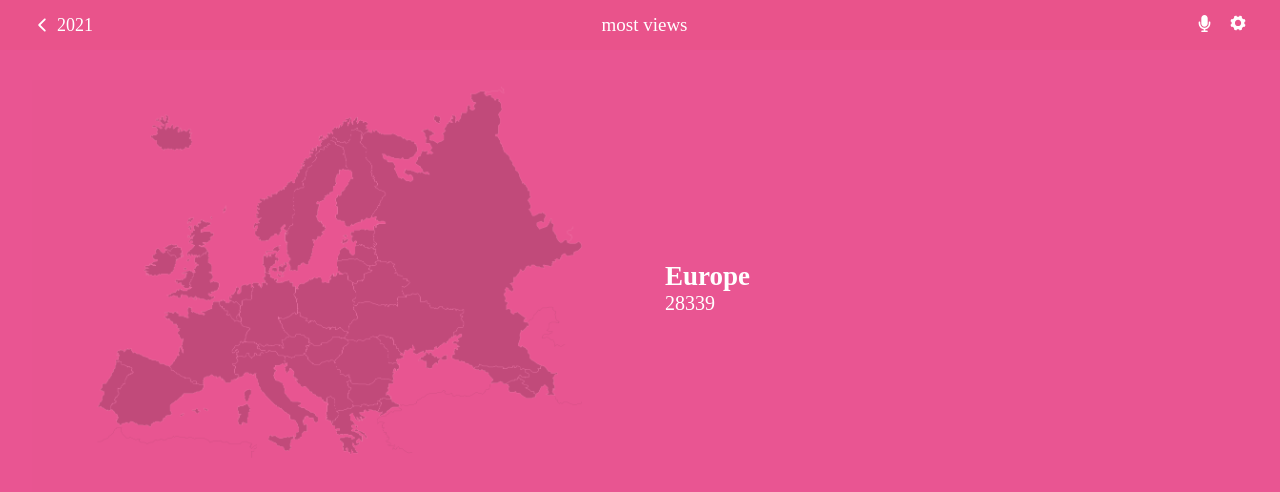
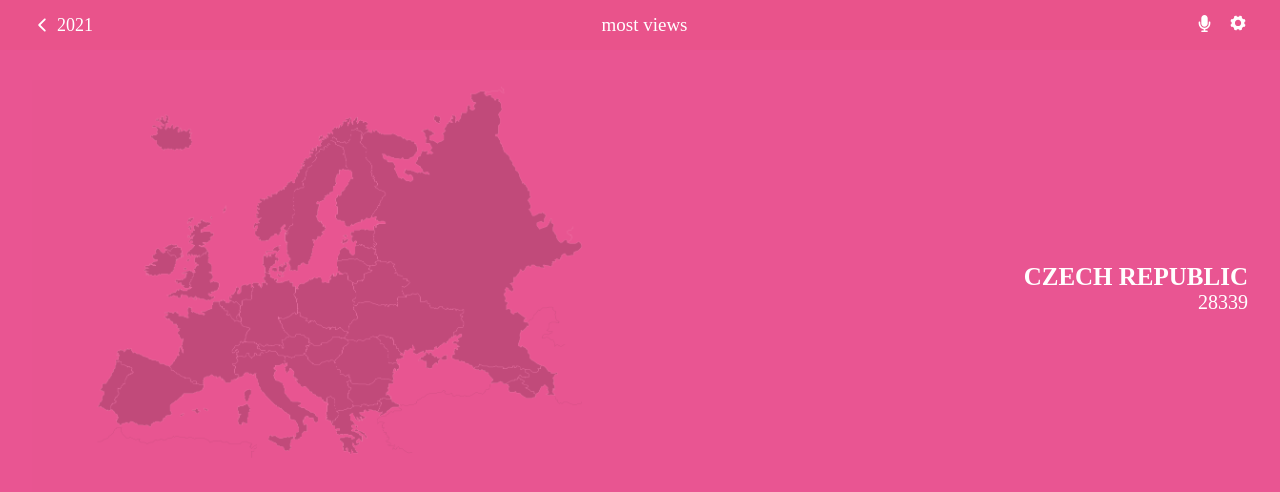
Before and after one commit to moise10r/covid_19_app, a React (Create React App) app: page /detail in a window 1280 px wide. Shown: the top 492 px of the page. Built offline with nearby package versions, Linux system fonts and the light colour scheme.

Commit message:
Add country section style

```diff
--- a/src/component/features/DetailPage/detail.jsx
+++ b/src/component/features/DetailPage/detail.jsx
@@ -1,12 +1,13 @@
 import React from 'react';
 import TopBar from '../../common/jsx/TopBar/topBar';
 import continentMap from '../HomePage/europ_map.png';
+import './detail.scss';
 
 const Detail = () => (
   <>
     <TopBar />
-    <div className="main-home-section">
-      <div className="main-home-wrapper">
+    <div className="main-detail-section">
+      <div className="main-detail-wrapper">
         <div className="continent-container">
           <div className="left-container">
             <div className="img-wrapper">
@@ -16,7 +17,7 @@ const Detail = () => (
           </div>
           <div className="right-container">
             <div className="content-wrapper">
-              <h1>Europe</h1>
+              <h1>CZECH REPUBLIC</h1>
               <span>28339</span>
             </div>
           </div>
--- /dev/null
+++ b/src/component/features/DetailPage/detail.scss
@@ -0,0 +1,56 @@
+@import '../../common/scss/variable.scss';
+@import '../../common/scss/mixins.scss';
+@import '../../common/scss/typography.scss';
+
+.main-detail-section {
+  width: 100%;
+  padding: 3rem 0;
+
+  .main-detail-wrapper {
+    width: 100%;
+    .continent-container {
+      @include container;
+      @include flex;
+      .left-container {
+        width: 50%;
+        .img-wrapper {
+          position: relative;
+          width: 100%;
+
+          .bg {
+            position: absolute;
+            top: 0;
+            right: 0;
+            left: 0;
+            bottom: 0;
+            background-color: $sec-bg-color;
+            opacity: 0.8;
+          }
+
+          img {
+            max-width: 100%;
+          }
+        }
+      }
+      .right-container {
+        width: 50%;
+        @include flex;
+        @include flex-end(row);
+        .content-wrapper {
+          @include flex;
+          @include flex-end(column);
+          align-items: flex-end;
+          h1 {
+            color: $text-color;
+            text-align: right;
+            font-size: 2.5rem;
+          }
+          span {
+            color: $text-color;
+            font-size: 2rem;
+          }
+        }
+      }
+    }
+  }
+}
```
